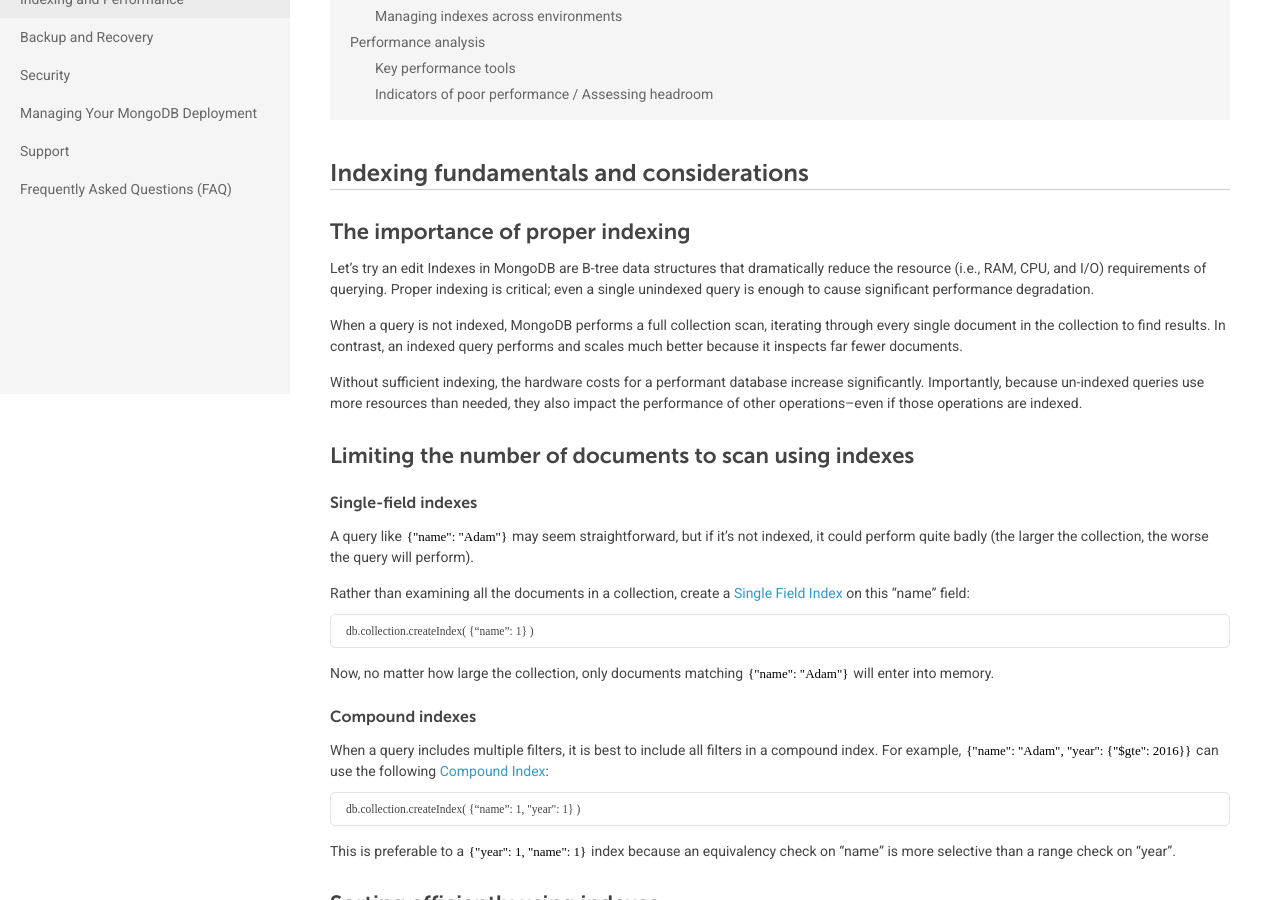
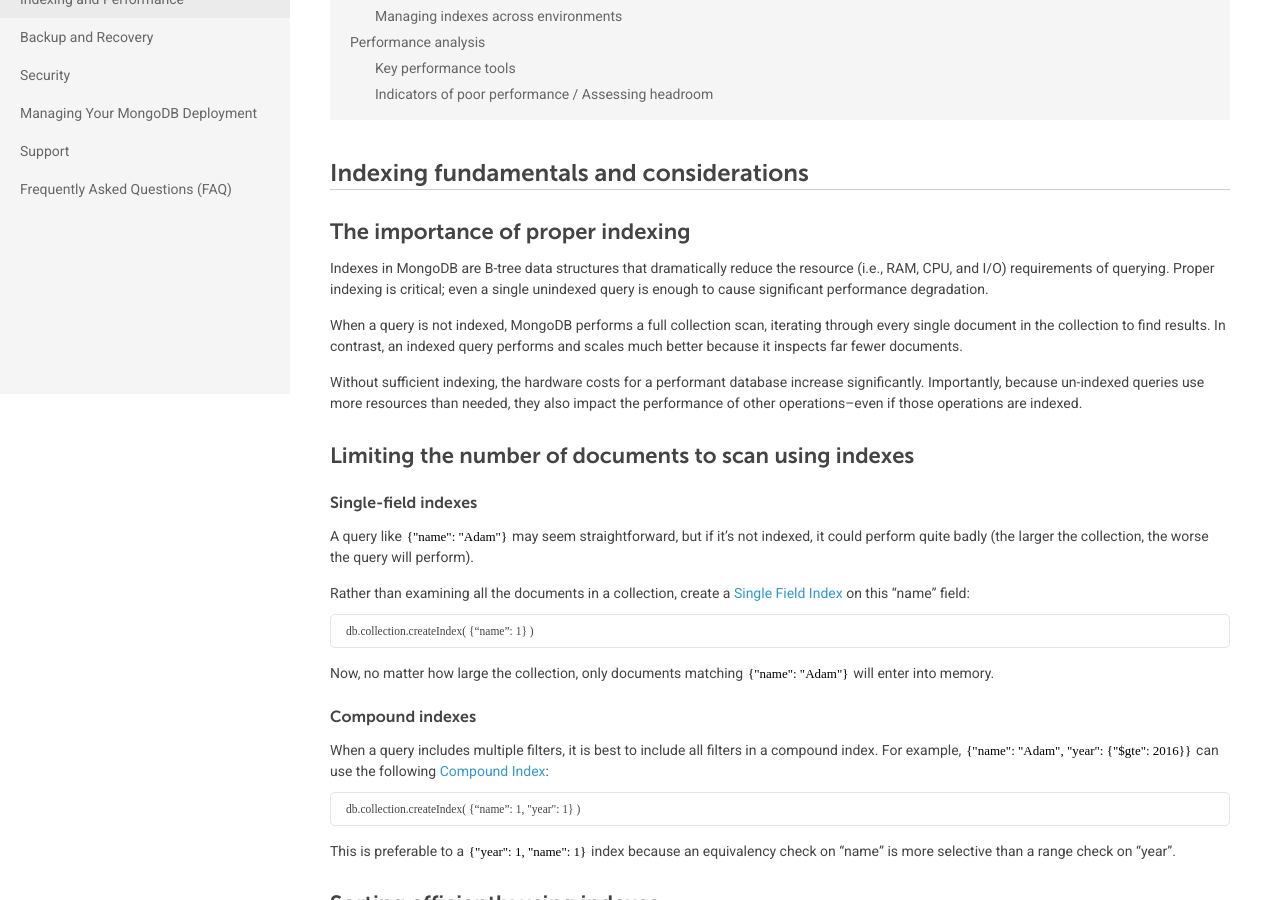
Before and after one commit to mah5057/mah5057.github.io, a Jekyll site: the page built from indexing.md, in a window 1280 px wide and 900 px high, scrolled down 506 px. Built offline with Jekyll 4.4.1, drawn with Linux system fonts in a browser that asks for light colours; nearby versions of some CDN libraries; some web fonts are replaced; comment, search, counter and statistics services are not loaded.

Commit message:
removing test edit

```diff
--- a/indexing.md
+++ b/indexing.md
@@ -92,7 +92,6 @@
 ### The importance of proper indexing {#importance-of-indexing}
 {:.no_toc}
 
-Let's try an edit
 Indexes in MongoDB are B-tree data structures that dramatically reduce the resource (i.e., RAM, CPU, and I/O) requirements of querying. Proper indexing is critical; even a single unindexed query is enough to cause significant performance degradation.
 
 When a query is not indexed, MongoDB performs a full collection scan, iterating through every single document in the collection to find results. In contrast, an indexed query performs and scales much better because it inspects far fewer documents.
```
